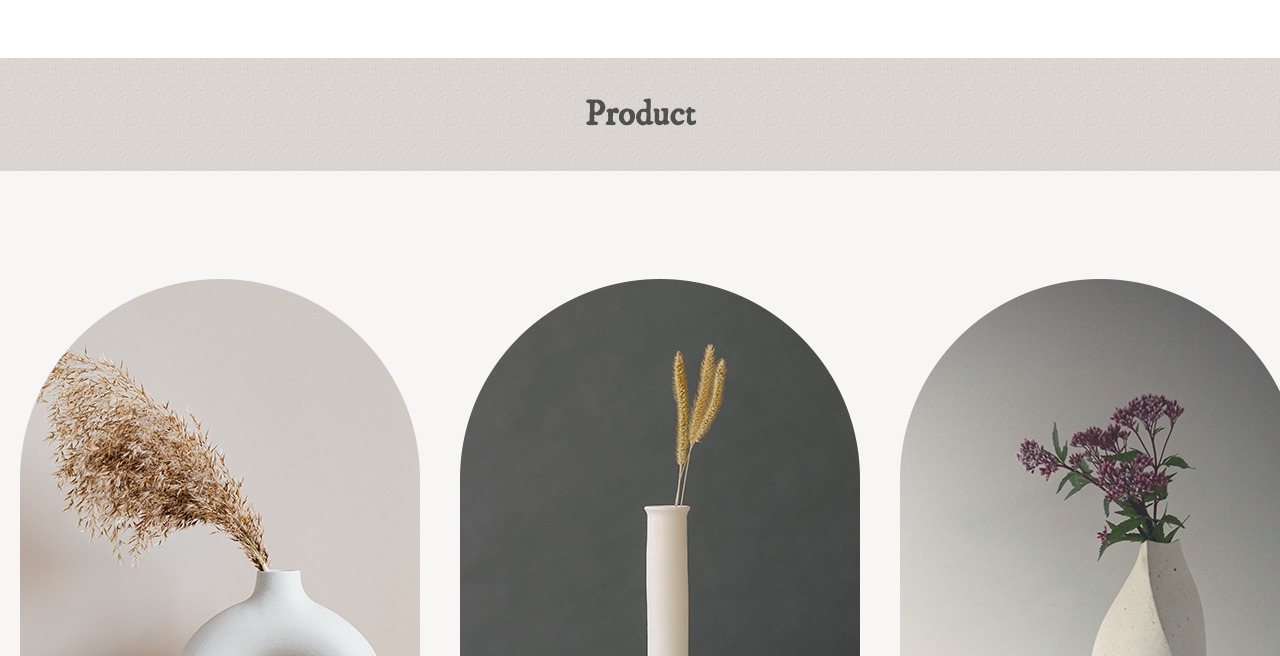
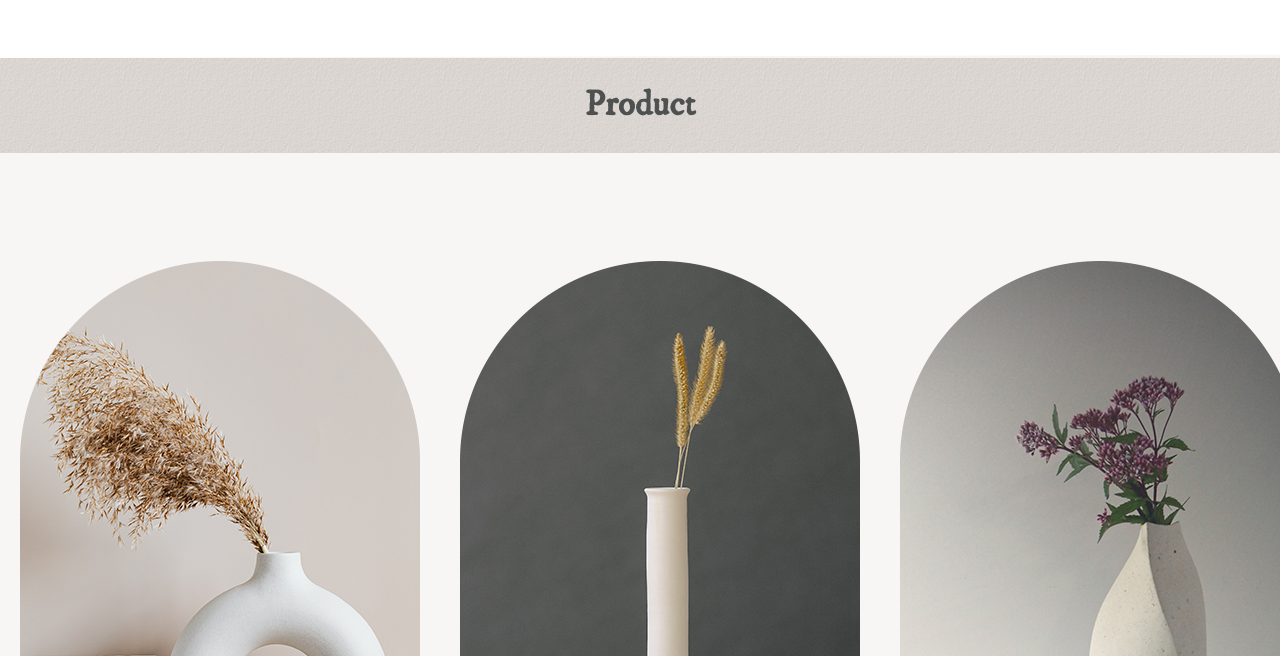
Before and after one commit to minkyoung2/Usceramiclab_sub2, a plain HTML site: page index.html in a window 1280 px wide. Shown: the part 144-800 px from the top of the page. Drawn offline with nearby package versions, Linux system fonts and the light colour scheme; a web font is replaced by a local one.

Commit message:
Update style.css

```diff
--- a/style.css
+++ b/style.css
@@ -79,14 +79,14 @@ header{
 #product{
     background: url(images/Product_bg.jpg)
     no-repeat;
-    height: 113px;
+    height: 95px;
     margin-bottom: 100px;
 }
 #product h1{
     font-family: 'IM Fell DW Pica';
     text-align: center;
     font-size: 35px;
-    padding-top: 35px;
+    padding-top: 25px;
     color: #4e5150;
 }
 #product_inner{
```
